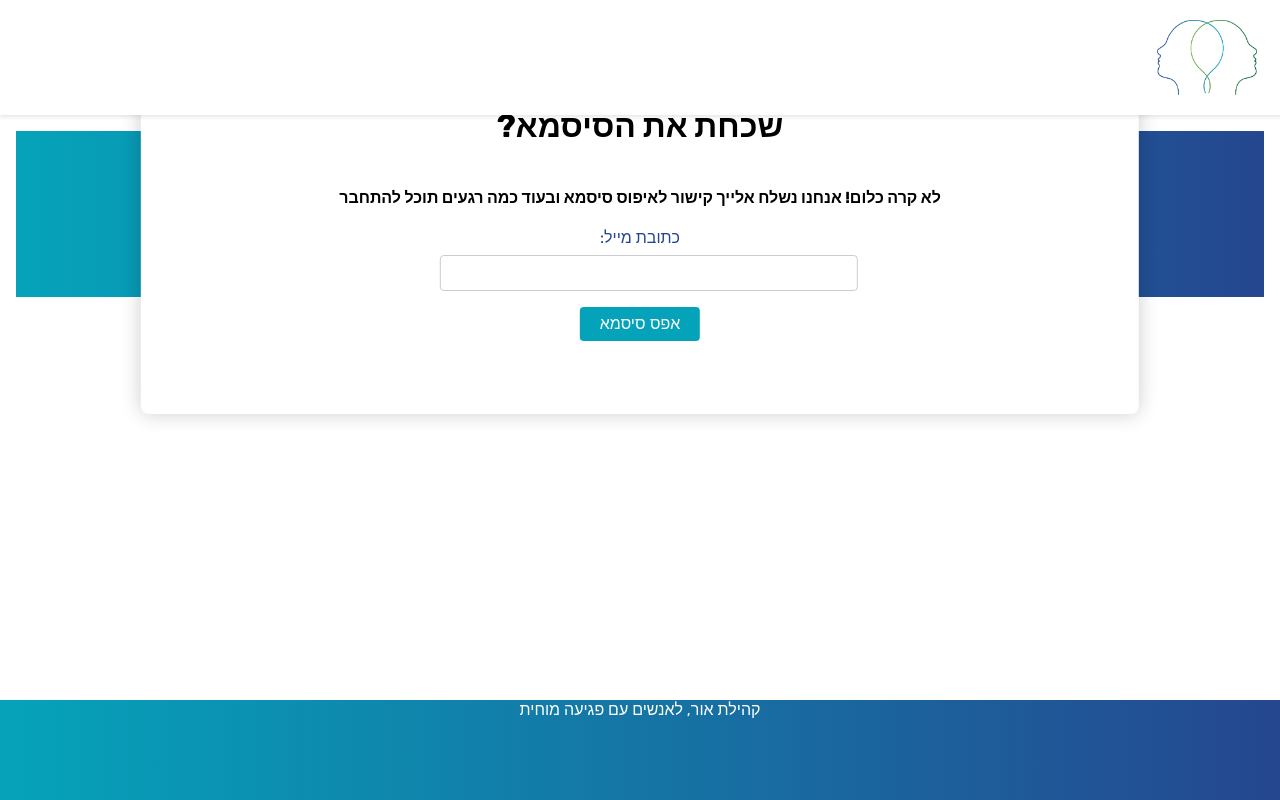
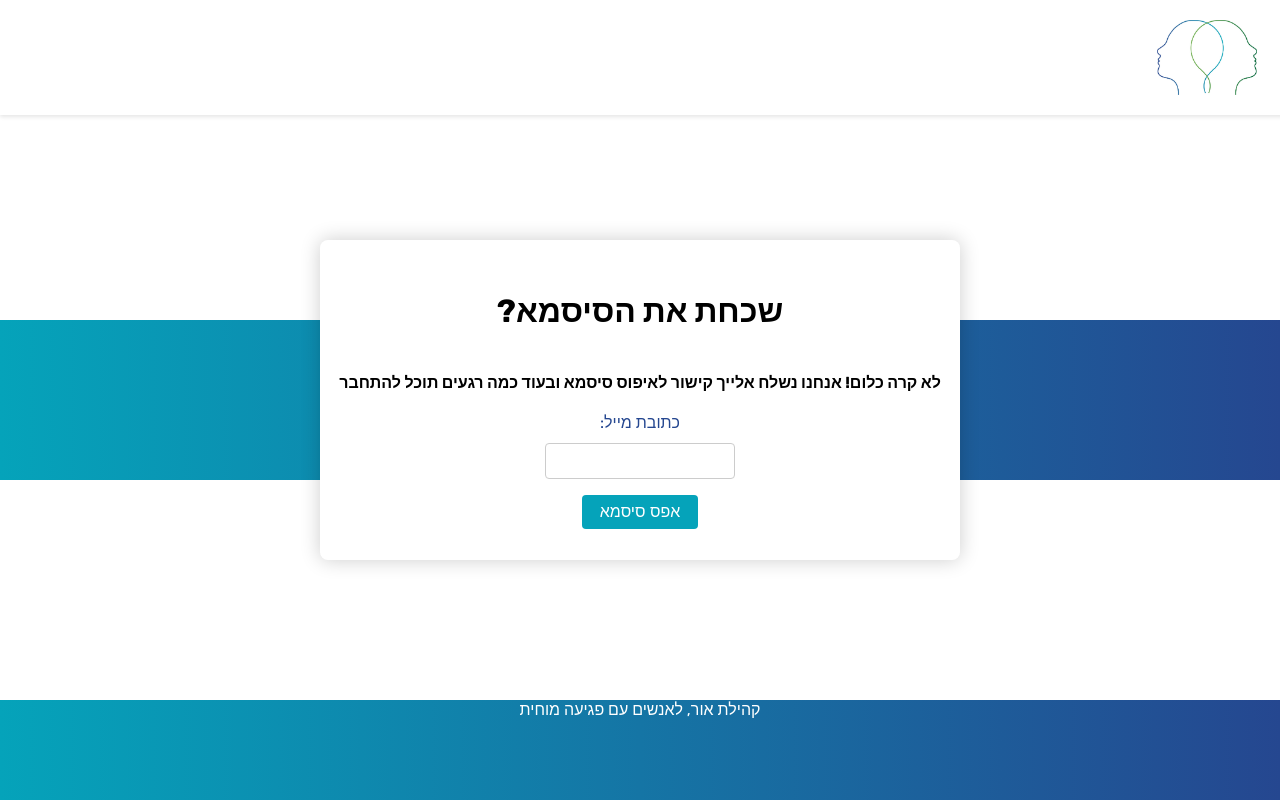
Before and after one commit to TzlilMa/Or-community-association, a React (Create React App) app in the folder my-app/: page /resetPassword in a window 1280 px wide. Built offline with nearby package versions, Linux system fonts and the light colour scheme; no server answers.

Commit message:
update reset pwd css

```diff
--- a/my-app/src/styles/resetPwdPage.css
+++ b/my-app/src/styles/resetPwdPage.css
@@ -1,24 +1,23 @@
 /* resetPwdPage.css */
 
-/* Gradient background at the top */
+/* Gradient strip in the middle of the page */
 .reset-container {
-  position: relative;
-  width: 100%;
-  height: 30%;
+    background: linear-gradient(90deg, #05A3BA 0%, #254790 100%);
+    position: fixed;
+    top: 50%;
+    left: 50%;
+    transform: translate(-50%, -50%);
+    width: 100%; /* Adjust the width of the strip as needed */
+    height: 20%; /* Adjust the height of the strip as needed */
     display: flex;
-  justify-content: center;
-  align-items: flex-start; /* Align items at the top */
-  background: linear-gradient(90deg, #05A3BA 0%, #254790 100%);
+    justify-content: center; /* Center children horizontally */
+    align-items: center; /* Center children vertically */
   }
 
-/* Box shadow centered in the middle */
+  /* Square shadow box centered in the middle of the gradient strip */
   .box-shadow {
-  position: absolute;
-  top: 50%; /* Position it vertically in the middle of the viewport */
-  left: 50%; /* Position it horizontally in the middle of the viewport */
-  transform: translate(-50%, -50%);
-  width: 80%; /* Adjust the width as needed */
-  height: 50vh; /* Adjust the height as needed */
+    width: 50%; /* Fixed width for the square box */
+    height: 200%; /* Fixed height to make it square */
     background-color: white;
     border-radius: 8px;
     box-shadow: 0 0 20px rgba(0, 0, 0, 0.2); /* Box shadow effect */
@@ -29,19 +28,19 @@
   }
 
   .reset-container form {
-  max-width: 400px;
+    max-width: 90%; /* Adjust based on the size of the box-shadow */
     width: 100%;
     text-align: center;
   }
 
   .reset-container form label {
     display: block;
-  margin-bottom: 0.5rem;
+    margin-bottom: 2%;
     color: #254790;
   }
 
 .reset-container form input {
-  width: 100%;
+  width: 30%;
   padding: 0.5rem;
   margin-bottom: 1rem;
   border: 1px solid #ccc;
@@ -50,7 +49,6 @@
 }
 
 .reset-container form button {
-  width: 100%;
   padding: 0.5rem;
   background-color: #05A3BA;
   color: white;
@@ -58,7 +56,7 @@
   border-radius: 4px;
   cursor: pointer;
   font-size: 1rem;
-  width: 30%;
+  width: 20%;
 }
 
 .reset-container form button:hover {
```
Lines whose indentation alone changed are shown as unchanged.
